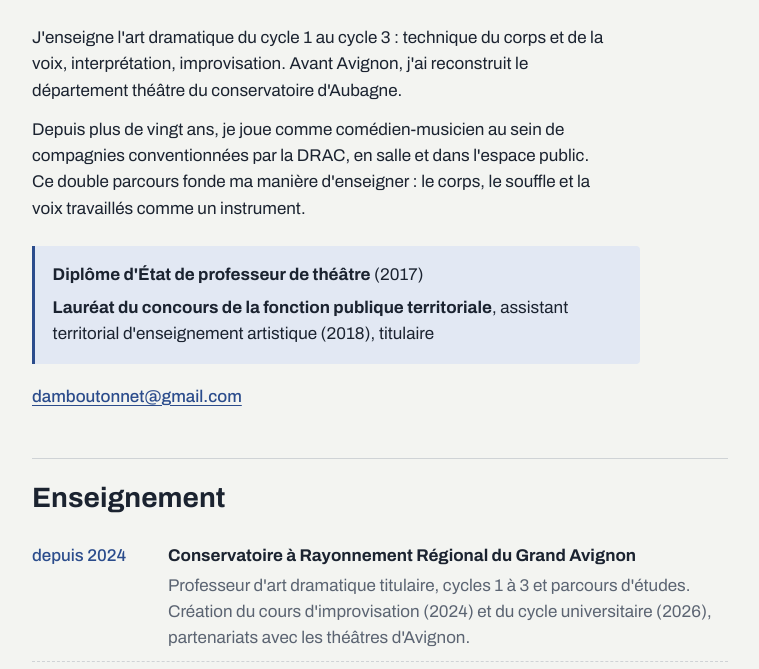
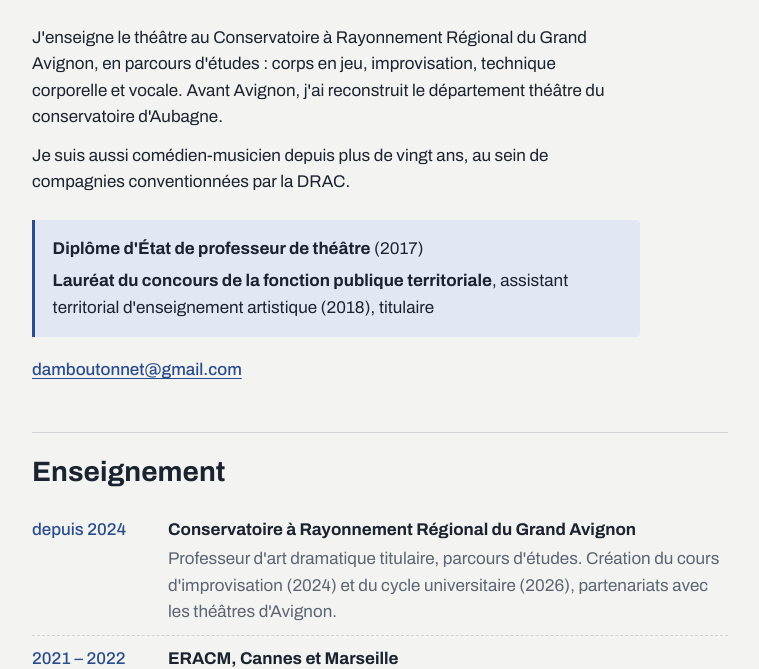
Before and after one commit to damboutonnet-sys/damienboutonnet, a plain HTML site: page index.html in a window 1280 px wide. Shown: the part 430-1099 px from the top of the page, without its empty margins (260-1019 px from the left). Drawn offline with Linux system fonts and the light colour scheme.

Commit message:
Accueil simplifié, photos sur les pages Comédien et Musique
Co-Authored-By: Claude Opus 5.5 <noreply@anthropic.com>
Claude-Session: https://claude.ai/code/session_01KkxsqQZaxfDMYjhbc1fMEW

```diff
--- a/index.html
+++ b/index.html
@@ -33,8 +33,8 @@
     </figure>
   </div>
   <div class="intro">
-    <p>J'enseigne l'art dramatique du cycle 1 au cycle 3 : technique du corps et de la voix, interprétation, improvisation. Avant Avignon, j'ai reconstruit le département théâtre du conservatoire d'Aubagne.</p>
-    <p>Depuis plus de vingt ans, je joue comme comédien-musicien au sein de compagnies conventionnées par la DRAC, en salle et dans l'espace public. Ce double parcours fonde ma manière d'enseigner : le corps, le souffle et la voix travaillés comme un instrument.</p>
+    <p>J'enseigne le théâtre au Conservatoire à Rayonnement Régional du Grand Avignon, en parcours d'études : corps en jeu, improvisation, technique corporelle et vocale. Avant Avignon, j'ai reconstruit le département théâtre du conservatoire d'Aubagne.</p>
+    <p>Je suis aussi comédien-musicien depuis plus de vingt ans, au sein de compagnies conventionnées par la DRAC.</p>
   </div>
   <ul class="titles">
     <li><strong>Diplôme d'État de professeur de théâtre</strong> (2017)</li>
@@ -46,7 +46,7 @@
 <section aria-labelledby="enseignement">
   <h2 id="enseignement">Enseignement</h2>
   <ul class="timeline">
-    <li><span class="when">depuis 2024</span><div class="what"><strong>Conservatoire à Rayonnement Régional du Grand Avignon</strong><p>Professeur d'art dramatique titulaire, cycles 1 à 3 et parcours d'études. Création du cours d'improvisation (2024) et du cycle universitaire (2026), partenariats avec les théâtres d'Avignon.</p></div></li>
+    <li><span class="when">depuis 2024</span><div class="what"><strong>Conservatoire à Rayonnement Régional du Grand Avignon</strong><p>Professeur d'art dramatique titulaire, parcours d'études. Création du cours d'improvisation (2024) et du cycle universitaire (2026), partenariats avec les théâtres d'Avignon.</p></div></li>
     <li><span class="when">2021 – 2022</span><div class="what"><strong>ERACM, Cannes et Marseille</strong><p>Membre du jury du Diplôme d'État de professeur de théâtre.</p></div></li>
     <li><span class="when">2018 – 2023</span><div class="what"><strong>Conservatoire intercommunal d'Aubagne</strong><p>Professeur de théâtre titulaire. Reconstruction du département : éveil, initiation, cycles 1 à 3.</p></div></li>
     <li><span class="when">2004 – 2017</span><div class="what"><strong>Ateliers théâtre à Rennes, Lyon et Marseille</strong><p>Associations, MJC, collèges, lycées, collectivités territoriales. Formation d'adultes à l'AFPA de Rillieux-la-Pape, en entreprise et pour des mutuelles : prise de parole, préparation aux entretiens oraux. À Lyon, ateliers dans les quartiers de La Duchère et Saint-Fons avec la compagnie Les arTpenteurs (2007-2011).</p></div></li>
--- a/style.css
+++ b/style.css
@@ -181,3 +181,6 @@ footer p { margin: 0; }
 .clip a { display: inline-block; }
 .clip img { max-width: min(100%, 26rem); }
 .clip figcaption { margin-top: 0.3rem; font-size: 0.85rem; color: var(--soft); }
+
+.hero { margin: 1.5rem 0 0; }
+.hero img { display: block; width: 100%; height: auto; max-height: 26rem; object-fit: cover; }
```
Also changed, not shown: musique.html (+1 -0 lines), theatre.html (+1 -0 lines), img/comedien.jpg (added), img/contrebasse.jpg (added).
